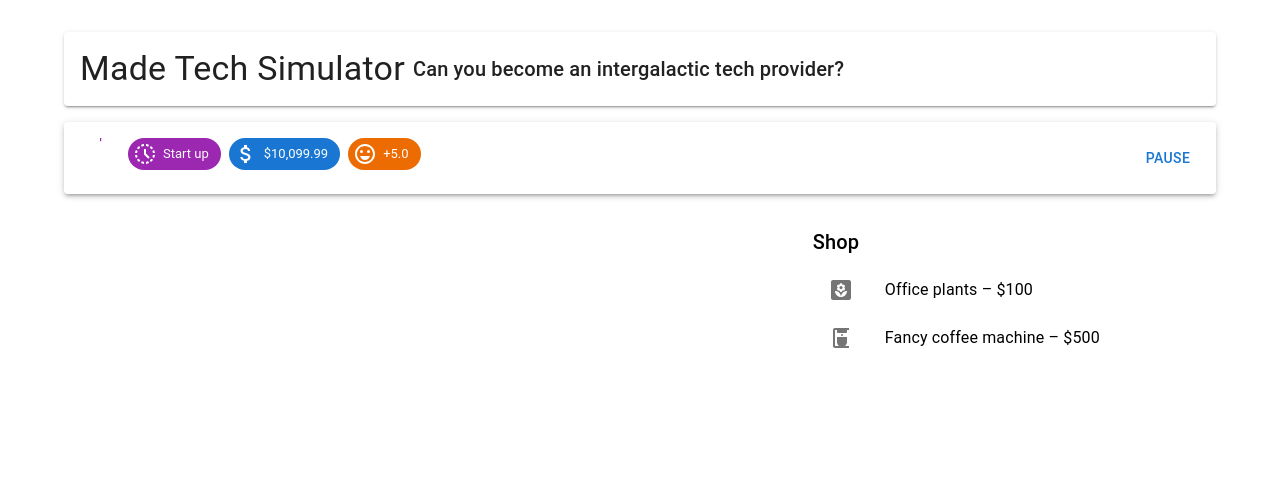
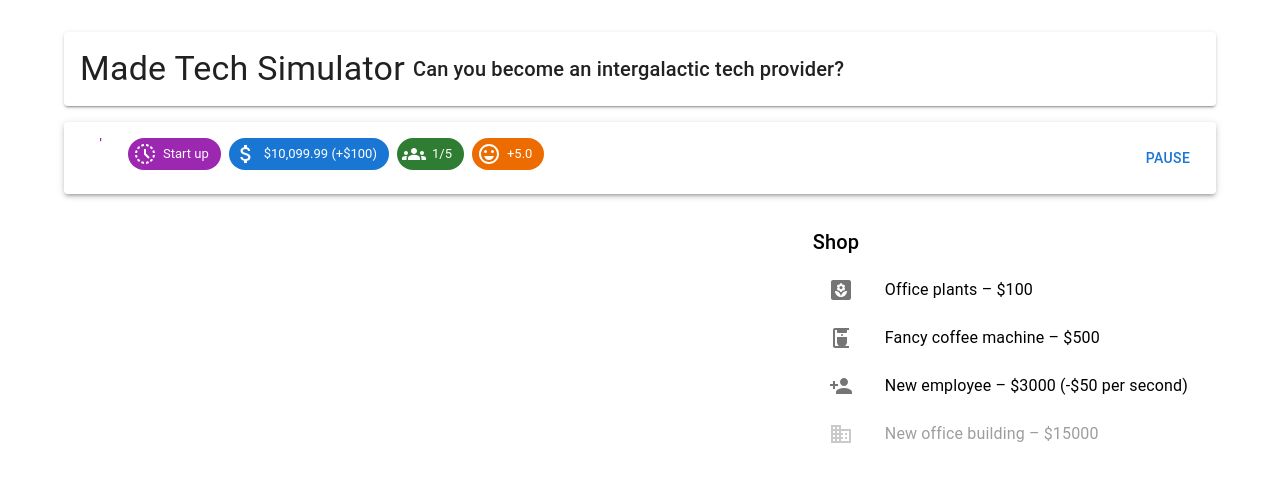
Before and after one commit to b-dalton/game-jam, a React (Create React App) app: page / in a window 1280 px wide. Both pictures are taken after a click on the button "START YOUR OWN TECH EMPIRE!". Shown: the top 482 px of the page. Built offline with nearby package versions, Linux system fonts and the light colour scheme.

Commit message:
Employee count, hiring, office buildings

```diff
--- a/src/components/GameWindow.jsx
+++ b/src/components/GameWindow.jsx
@@ -1,59 +1,16 @@
-import {
-  Container,
-  Box,
-  Typography,
-  List,
-  ListItem,
-  ListItemButton,
-  ListItemIcon,
-  ListItemText,
-  Tooltip,
-} from "@mui/material";
-import YardIcon from "@mui/icons-material/Yard";
-import CoffeeMakerIcon from "@mui/icons-material/CoffeeMaker";
+import { Container, Box } from "@mui/material";
 import React from "react";
 import { GameStageEnum, useGameState } from "../contexts/GameState";
 import { EventDialog } from "./EventDialog";
+import { Shop } from "./Shop";
 
 import StartScreen from "./StartScreen";
 import { TitleBar } from "./TitleBar";
 import { Toolbar } from "./Toolbar";
 
-const shopItems = [
-  {
-    name: "Office plants",
-    price: 100,
-    description:
-      "A bunch of office plants that'll make your human staff a little happier",
-    icon: <YardIcon />,
-    action: (state) => {
-      return {
-        ...state,
-        employeeHappiness: state.employeeHappiness + 0.05,
-        currency: state.currency - 100,
-      };
-    },
-  },
-  {
-    name: "Fancy coffee machine",
-    price: 500,
-    description:
-      "Look it's just a coffee machine but a little fancy, your employees seem to care deeply and it makes them happier",
-    icon: <CoffeeMakerIcon />,
-    action: (state) => {
-      return {
-        ...state,
-        employeeHappiness: state.employeeHappiness + 0.1,
-        currency: state.currency - 500,
-      };
-    },
-  },
-];
-
 export const GameWindow = () => {
   const {
-    state: { gameStage, currency },
-    dispatch,
+    state: { gameStage },
   } = useGameState();
 
   return (
@@ -89,29 +46,7 @@ export const GameWindow = () => {
                 width: "35%",
               }}
             >
-              <Typography variant="h6" component="h2">
-                Shop
-              </Typography>
-
-              <List>
-                {shopItems.map((item, index) => (
-                  <ListItem disablePadding key={index}>
-                    <Tooltip title={item.description}>
-                      <ListItemButton
-                        disabled={item.price > currency}
-                        onClick={() =>
-                          dispatch({ type: "purchaseItem", payload: item })
-                        }
-                      >
-                        <ListItemIcon>{item.icon}</ListItemIcon>
-                        <ListItemText
-                          primary={`${item.name} – $${item.price}`}
-                        />
-                      </ListItemButton>
-                    </Tooltip>
-                  </ListItem>
-                ))}
-              </List>
+              <Shop />
             </Box>
           </Box>
         </>
--- /dev/null
+++ b/src/components/Shop.jsx
@@ -0,0 +1,119 @@
+import {
+  List,
+  ListItem,
+  ListItemButton,
+  ListItemIcon,
+  ListItemText,
+  Tooltip,
+  Typography,
+} from "@mui/material";
+import YardIcon from "@mui/icons-material/Yard";
+import CoffeeMakerIcon from "@mui/icons-material/CoffeeMaker";
+import PersonAddIcon from "@mui/icons-material/PersonAdd";
+import BusinessIcon from "@mui/icons-material/Business";
+import { useGameState } from "../contexts/GameState";
+
+const shopItems = [
+  {
+    name: "Office plants",
+    price: 100,
+    recurringPrice: 0,
+    description:
+      "A bunch of office plants that'll make your human staff a little happier",
+    icon: <YardIcon />,
+    isActive: () => true,
+    action: (state) => {
+      return {
+        ...state,
+        employeeHappiness: state.employeeHappiness + 0.05,
+        currency: state.currency - 100,
+      };
+    },
+  },
+  {
+    name: "Fancy coffee machine",
+    price: 500,
+    recurringPrice: 0,
+    description:
+      "Look it's just a coffee machine but a little fancy, your employees seem to care deeply and it makes them happier",
+    icon: <CoffeeMakerIcon />,
+    isActive: () => true,
+    action: (state) => {
+      return {
+        ...state,
+        employeeHappiness: state.employeeHappiness + 0.1,
+        currency: state.currency - 500,
+      };
+    },
+  },
+  {
+    name: "New employee",
+    price: 3000,
+    recurringPrice: 50,
+    description: "Woah, a new team member! I wonder if they'll be nice?",
+    icon: <PersonAddIcon />,
+    isActive: (state) => state.employees < 5,
+    action: (state) => {
+      return {
+        ...state,
+        employees: state.employees + 1,
+        currency: state.currency - 3000,
+        currencyChange: state.currencyChange - 50,
+      };
+    },
+  },
+  {
+    name: "New office building",
+    price: 15000,
+    recurringPrice: 0,
+    description:
+      "Look at you go, some new bricks and mortar will surely help you grow... right?",
+    icon: <BusinessIcon />,
+    isActive: () => true,
+    action: (state) => {
+      return {
+        ...state,
+        maximumEmployees: state.maximumEmployees + 15,
+        currency: state.currency - 15000,
+      };
+    },
+  },
+];
+
+export const Shop = () => {
+  const { state, dispatch } = useGameState();
+
+  const { currency } = state;
+
+  return (
+    <>
+      <Typography variant="h6" component="h2">
+        Shop
+      </Typography>
+
+      <List>
+        {shopItems.map((item, index) => (
+          <ListItem disablePadding key={index}>
+            <Tooltip title={item.description}>
+              <ListItemButton
+                disabled={!item.isActive(state) || currency < item.price}
+                onClick={() =>
+                  dispatch({ type: "purchaseItem", payload: item })
+                }
+              >
+                <ListItemIcon>{item.icon}</ListItemIcon>
+                <ListItemText
+                  primary={`${item.name} – $${item.price}${
+                    item.recurringPrice > 0
+                      ? ` (-$${item.recurringPrice.toLocaleString()} per second)`
+                      : ""
+                  }`}
+                />
+              </ListItemButton>
+            </Tooltip>
+          </ListItem>
+        ))}
+      </List>
+    </>
+  );
+};
--- a/src/components/Toolbar.jsx
+++ b/src/components/Toolbar.jsx
@@ -8,6 +8,7 @@ import {
 } from "@mui/material";
 import AttachMoneyIcon from "@mui/icons-material/AttachMoney";
 import HistoryToggleOffIcon from "@mui/icons-material/HistoryToggleOff";
+import GroupsIcon from "@mui/icons-material/Groups";
 import SentimentVerySatisfiedIcon from "@mui/icons-material/SentimentVerySatisfied";
 import { GameStageEnum, useGameState } from "../contexts/GameState";
 
@@ -35,7 +36,15 @@ const secondsToFlooredMinutes = (seconds) => {
 
 export const Toolbar = () => {
   const {
-    state: { currency, gameTime, gameStage, employeeHappiness },
+    state: {
+      currency,
+      currencyChange,
+      gameTime,
+      gameStage,
+      employeeHappiness,
+      employees,
+      maximumEmployees,
+    },
     dispatch,
   } = useGameState();
 
@@ -68,8 +77,17 @@ export const Toolbar = () => {
         <Tooltip title="Cash on hand">
           <Chip
             color="primary"
-            label={`$${currency.toLocaleString()}`}
+            label={`$${currency.toLocaleString()} (${
+              currencyChange > 0 ? "+" : ""
+            }$${currencyChange.toLocaleString()})`}
             icon={<AttachMoneyIcon />}
+          />
+        </Tooltip>
+        <Tooltip title="Number of employees / maximum employees">
+          <Chip
+            color="success"
+            label={`${employees}/${maximumEmployees}`}
+            icon={<GroupsIcon />}
           />
         </Tooltip>
         <Tooltip title="Employee happiness">
--- a/src/contexts/GameState.js
+++ b/src/contexts/GameState.js
@@ -16,6 +16,8 @@ const initialState = {
   currencyChange: 100,
   employeeHappiness: 5,
   employeeHappinessChange: -0.001,
+  employees: 1,
+  maximumEmployees: 5,
   activeEvent: null,
 };
 
```
